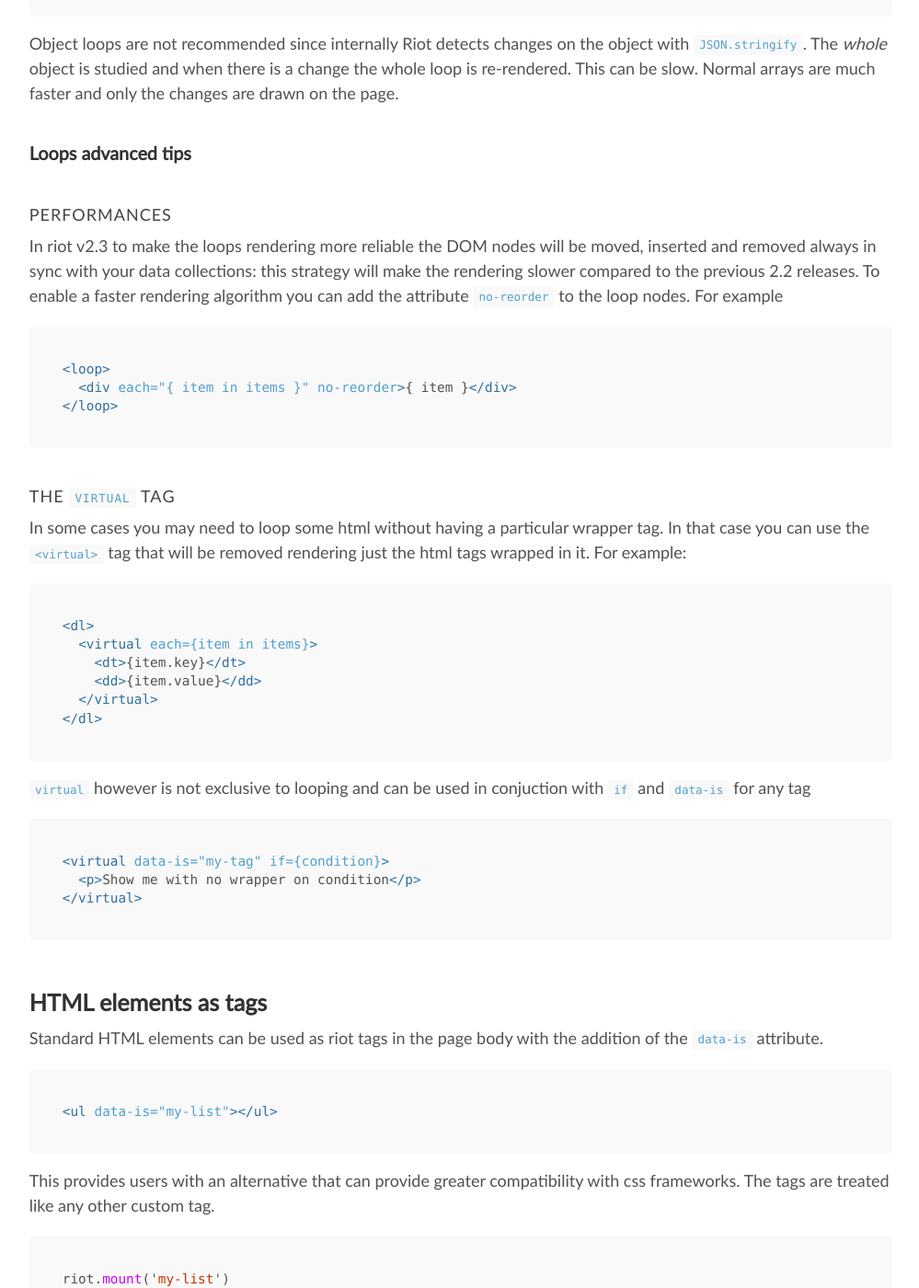
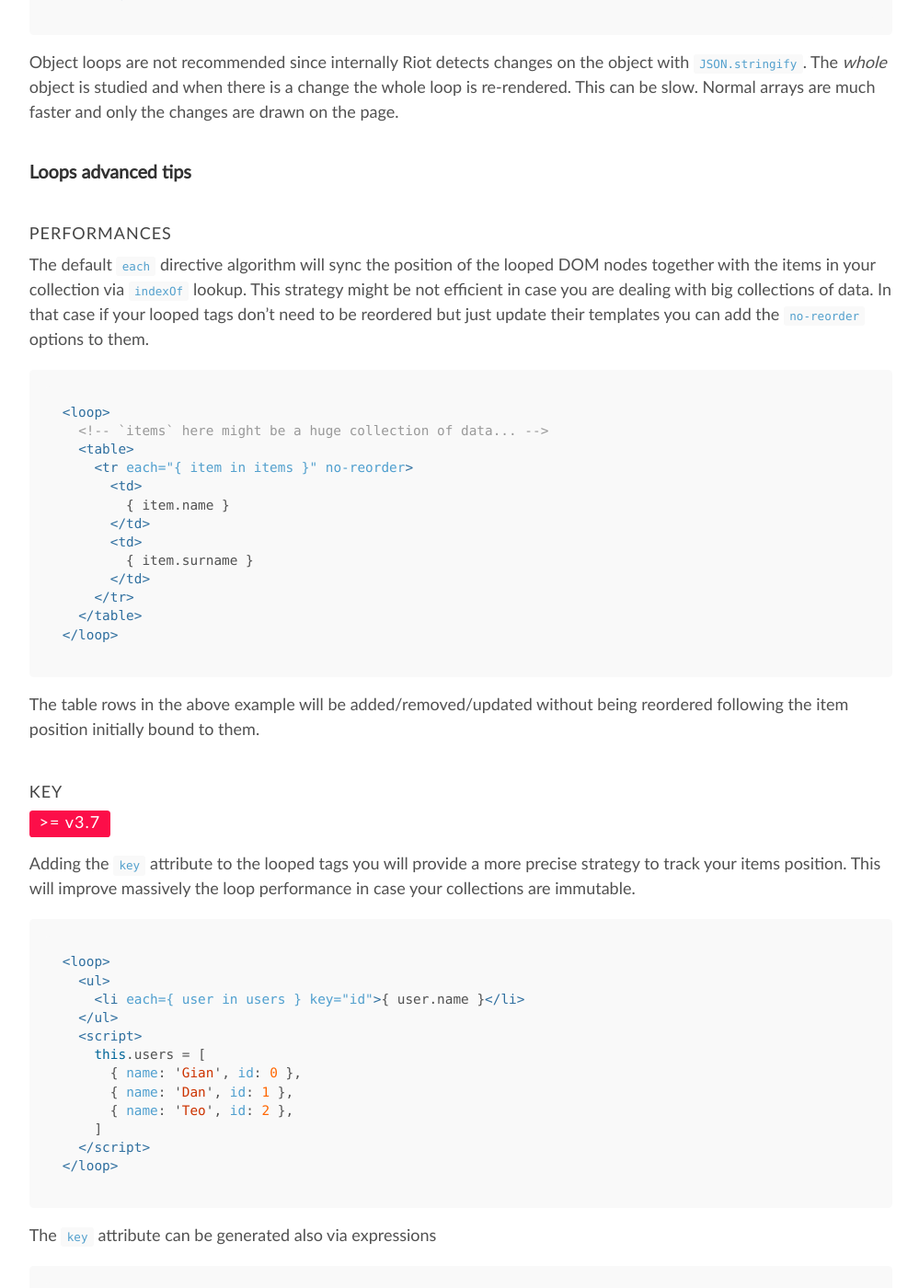
Before and after one commit to riot/riot.github.io, a Jekyll site: the page built from guide/index.md, in a window 1280 px wide and 1400 px high, scrolled down 22053 px. Shown: the whole window at 92% size, without its empty margins (139-1138 px from the left). Built offline with Jekyll 4.4.1, drawn with Linux system fonts in a browser that asks for light colours; nearby versions of some CDN libraries; emoji names are drawn with the system emoji font; comment, search, counter and statistics services are not loaded; some of the changed text lies outside the part shown.

Commit message:
added: release notes

````diff
--- a/_config.yml
+++ b/_config.yml
@@ -39,19 +39,19 @@ author:
   email:             hello.riotjs@gmail.com
 
 # Custom vars
-minor_version:       3.6
+minor_version:       3.7
 v2_minor_version:    2.6
 
-version:             3.6.3
+version:             3.7.0
 v2_version:          2.6.8
-version_slurp:       Improve loop performance
+version_slurp:       Improve loops performances via `key` attribute
 v2_version_slurp:    Security patch agains XSS injections
 repo:                https://github.com/riot/riot
 twitter_account:     https://twitter.com/riotjs_
 gitter:              https://gitter.im/riot/riot
 # Vars needed for the compare.md page
 
-size_min:            10.31
+size_min:            10.39
 riot_route_size_min: 1.77
 
 polymer:
--- a/guide/index.md
+++ b/guide/index.md
@@ -347,7 +347,8 @@ Mixins provide an easy way to share functionality across tags. When a tag is com
 
 ```js
 var OptsMixin = {
-  init: function() {
+  // the `opts` argument is the option object received by the tag as well
+  init: function(opts) {
     this.on('updated', function() { console.log('Updated!') })
   },
 
@@ -786,7 +787,6 @@ Loops are implemented with `each` attribute as follows:
 
 The element with the `each` attribute will be repeated for all items in the array. New elements are automatically added / created when the items array is manipulated using `push()`, `slice()` or `splice` methods for example.
 
-
 ### Context
 
 A new context is created for each item. These are [tag instances](/api/#tag-instance). When loops are nested, all the children tags in the loop inherit any of their parent loop's properties and methods they themselves have `undefined`. In this way, Riot avoids overriding things that should not be overridden by the parent tag.
@@ -894,11 +894,61 @@ Object loops are not recommended since internally Riot detects changes on the ob
 
 #### Performances
 
-In riot v2.3 to make the loops rendering more reliable the DOM nodes will be moved, inserted and removed always in sync with your data collections: this strategy will make the rendering slower compared to the previous 2.2 releases. To enable a faster rendering algorithm you can add the attribute `no-reorder` to the loop nodes. For example
+The default `each` directive algorithm will sync the position of the looped DOM nodes together with the items in your collection via `indexOf` lookup. This strategy might be not efficient in case you are dealing with big collections of data. In that case if your looped tags don't need to be reordered but just update their templates you can add the `no-reorder` options to them.
 
 ```html
 <loop>
-  <div each="{ item in items }" no-reorder>{ item }</div>
+  <!-- `items` here might be a huge collection of data... -->
+  <table>
+    <tr each="{ item in items }" no-reorder>
+      <td>
+        { item.name }
+      </td>
+      <td>
+        { item.surname }
+      </td>
+    </tr>
+  </table>
+</loop>
+```
+
+The table rows in the above example will be added/removed/updated without being reordered following the item position initially bound to them.
+
+#### Key
+
+<span class="tag red">&gt;= v3.7</span>
+
+Adding the `key` attribute to the looped tags you will provide a more precise strategy to track your items position. This will improve massively the loop performance in case your collections are immutable.
+
+```html
+<loop>
+  <ul>
+    <li each={ user in users } key="id">{ user.name }</li>
+  </ul>
+  <script>
+    this.users = [
+      { name: 'Gian', id: 0 },
+      { name: 'Dan', id: 1 },
+      { name: 'Teo', id: 2 },
+    ]
+  </script>
+</loop>
+```
+
+The `key` attribute can be generated also via expressions
+
+```html
+<loop>
+  <ul>
+    <li each={ user in users } key={ user.id() }>{ user.name }</li>
+  </ul>
+  <script>
+    this.users = [
+      { name: 'Gian', id() { return 0 } },
+      { name: 'Dan', id() { return 1 } },
+      { name: 'Teo', id() { return 2 } },
+    ]
+  </script>
 </loop>
 ```
 
````
Also changed, not shown: api/index.md (+2 -1 lines), release-notes.md (+10 -0 lines).
